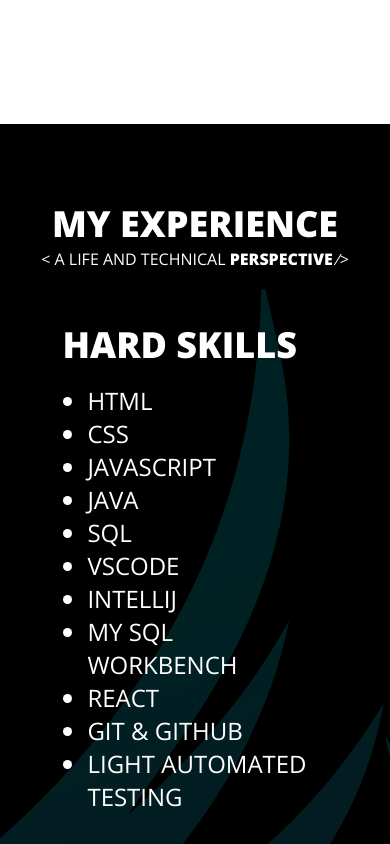
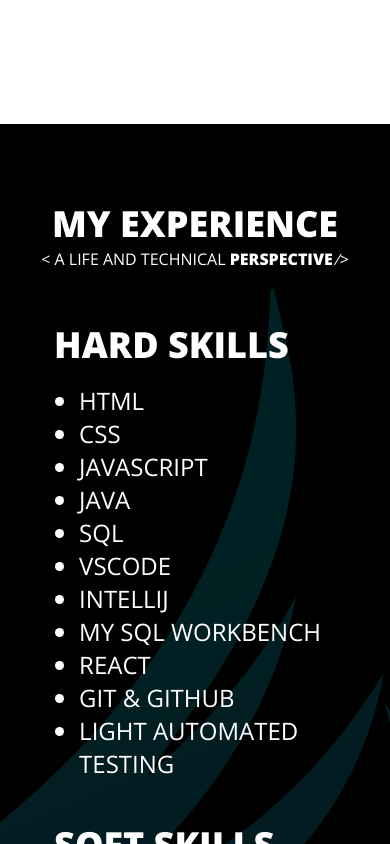
Before and after one commit to ha-x-3/portfolio, a React (Vite) app: page / in a window 390 px wide. Shown: the part 720-1564 px from the top of the page. Built offline with nearby package versions, Linux system fonts and the light colour scheme.

Commit message:
Minor styling update to mySkills in mobile

```diff
--- a/src/App.css
+++ b/src/App.css
@@ -391,12 +391,12 @@ li {
 
   .mySkills {
     width: 100vw;
-    min-height: 205vh;
+    min-height: 190vh;
   }
 
   .skillsContent {
     text-align: center;
-    width: 80%;
+    width: 85%;
     display: flex;
     flex-direction: column;
   }
```
